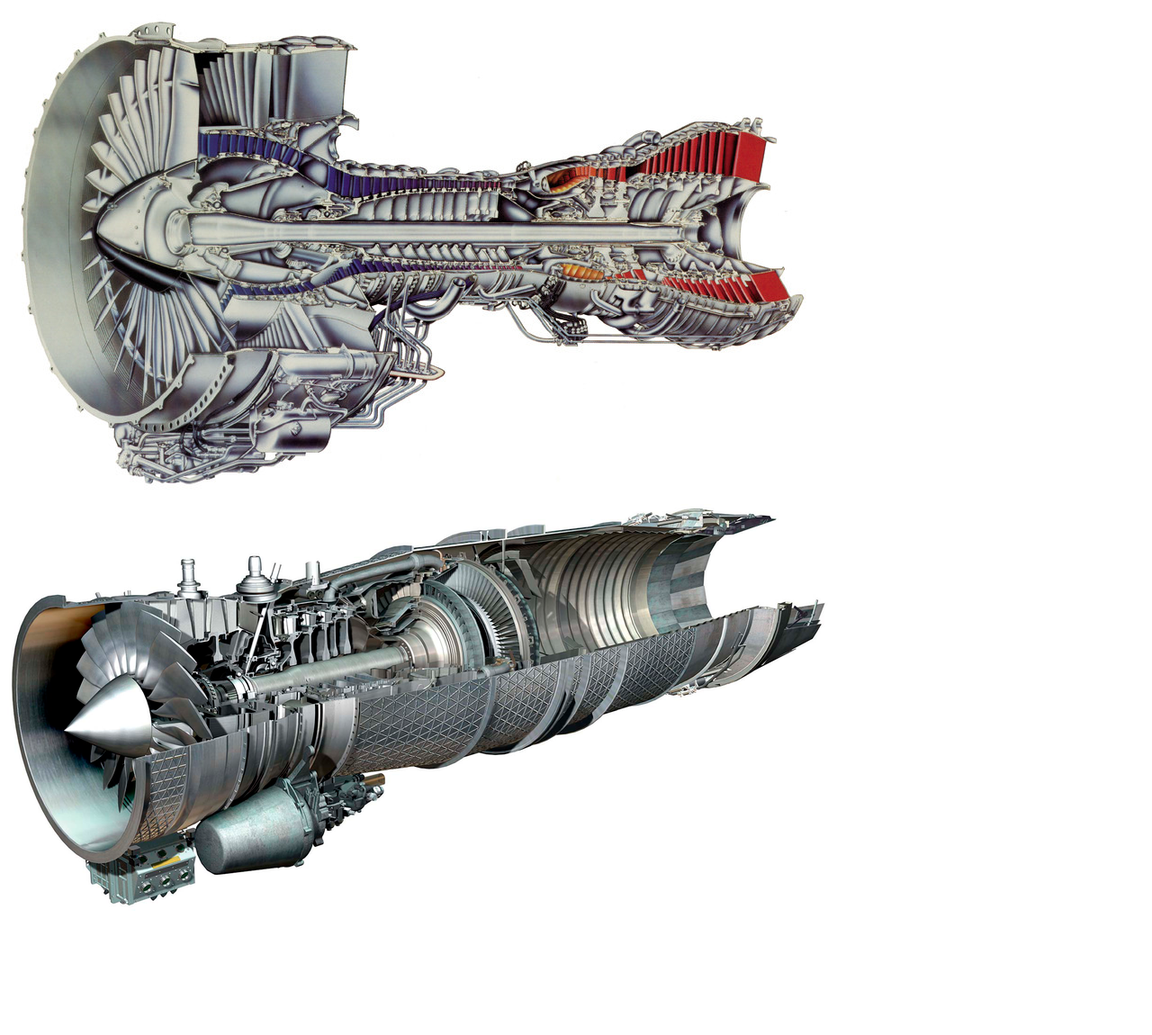
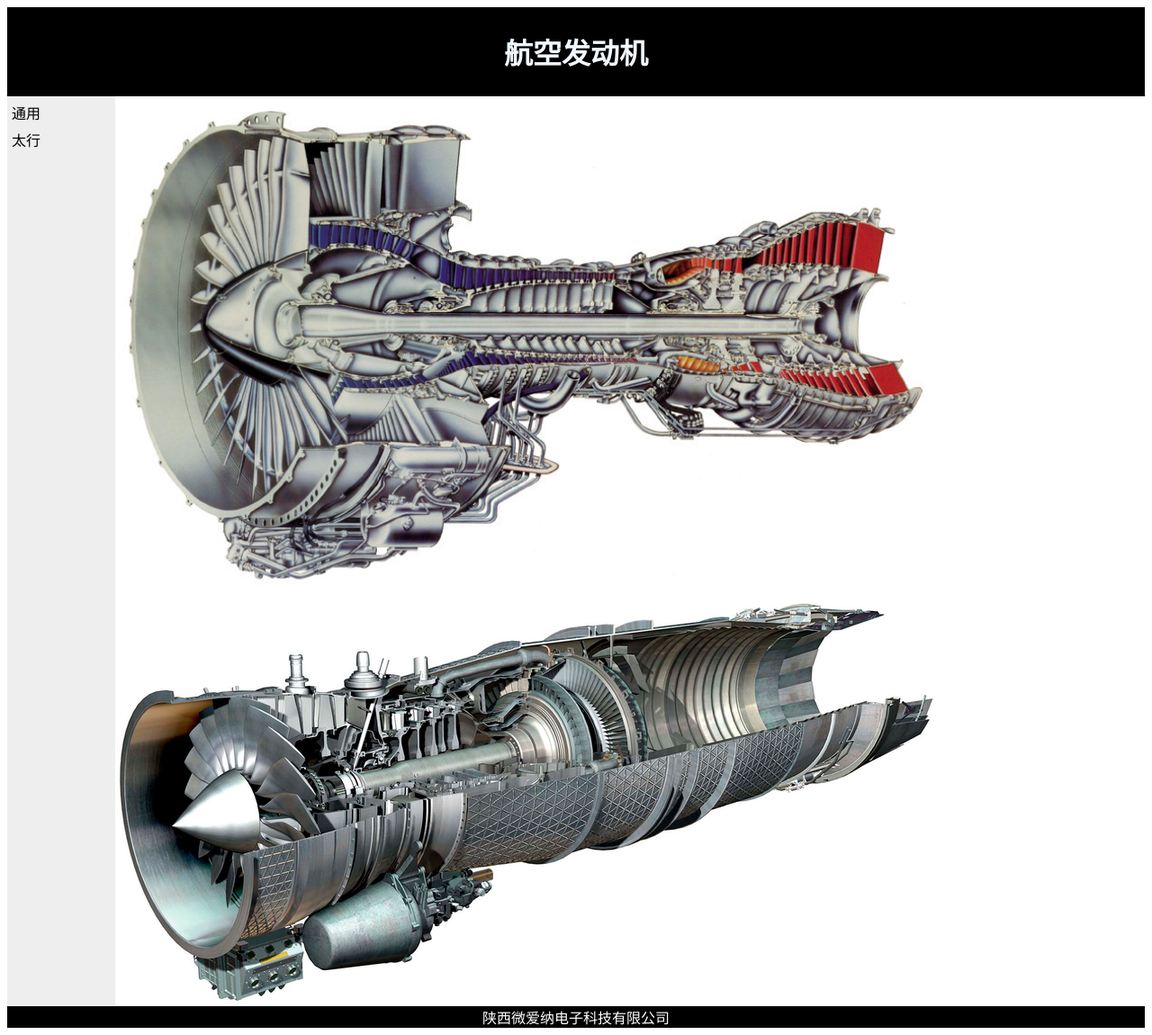
Before and after one commit to RAYMANSHF/RAYMANSHF.github.io, a plain HTML site: page index.html in a window 1280 px wide. Shown: the whole page at 90% size. Before the commit the page ends 1024 px from the top, so only its background shows below. Drawn offline with Linux system fonts and the light colour scheme.

Commit message:
fine adjust page layout

```diff
--- a/index.html
+++ b/index.html
@@ -1,28 +1,27 @@
 <!DOCTYPE html>
 <HTML>
-<header></header>
-<nav>
 
-</nav>
-<section>
-
-</section>
-<aside>
-
-</aside>
-
-<body>
+<header>
+    <link rel="stylesheet" href="mystyle.css" type="text/css">
+</header>
+<div id="header">
+    <h1>航空发动机</h1>
+</div>
+<div id="nav">
+    <span>通用</span> <br> <span>太行</span>
+    <br>
+</div>
+<div id="section">
     <div>
-        <img src="./img/tongyong.jpg" />
+        <img id="src" src="./img/tongyong.jpg" width="912px" />
     </div>
     <div>
-        <img src="./img/taihang.png" />
+        <img id="src" src="./img/taihang.png" />
     </div>
+</div>
+<div id="footer">
+    陕西微爱纳电子科技有限公司
+</div>
 </body>
 
-<footer>
-
-</footer>
-
-
 </HTML>
--- a/mystyle.css
+++ b/mystyle.css
@@ -1,4 +1,4 @@
-body {
+/* body {
     background-color: aqua
 }
 
@@ -33,8 +33,43 @@ div {
 iframe {
     width: 3500px;
     height: 800px
+} */
+
+#header {
+    background-color: black;
+    color: aliceblue;
+    text-emphasis: none;
+    text-align: center;
+    padding: 5px;
 }
 
-.src {
-    text-decoration: none
+#nav {
+    line-height: 30px;
+    background-color: #eeeeee;
+    height: 1001px;
+    width: 110px;
+    padding: 5px;
+    float: left;
 }
+
+#section {
+    height: 1001px;
+    background-color: transparent;
+    border: pink;
+    /* padding: 5px; */
+    float: left;
+}
+
+#footer {
+    background-color: black;
+    color: white;
+    padding: -5px;
+    clear: both;
+    text-align: center;
+}
+
+
+/* #id {
+    width: 920px;
+    height: 550px
+} */
```
